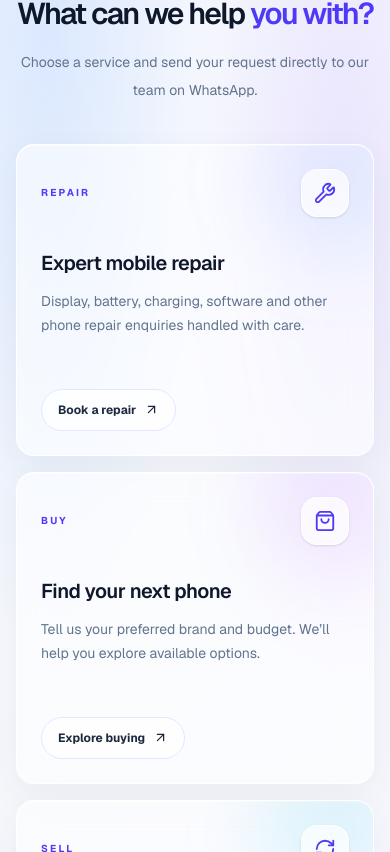
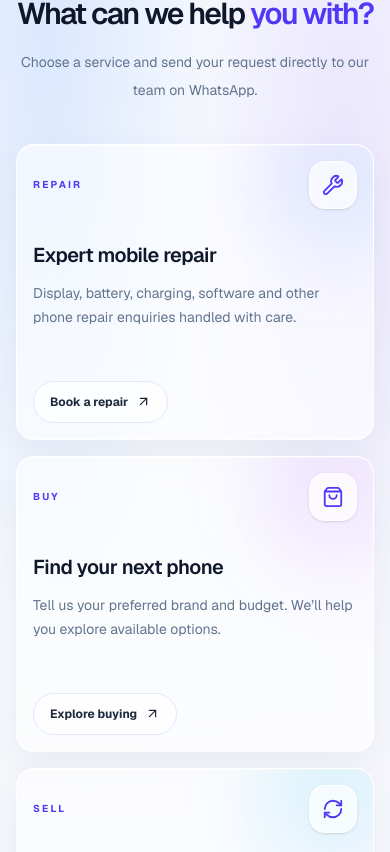
Before and after one commit to ShahbajKhan05/mr-mobile-wala-repairs, a Next.js app: page / in a window 390 px wide. Shown: the part 1072-1924 px from the top of the page. Built offline with nearby package versions, Linux system fonts and the light colour scheme.

Commit message:
Compact customer-facing cards on mobile screens

```diff
--- a/src/app/globals.css
+++ b/src/app/globals.css
@@ -367,6 +367,14 @@ svg {
     border-radius: 18px;
   }
 
+  .glass-card {
+    padding: 1rem !important;
+  }
+
+  #faq .glass-panel {
+    padding: 1.25rem !important;
+  }
+
   button,
   a {
     -webkit-tap-highlight-color: transparent;
```
